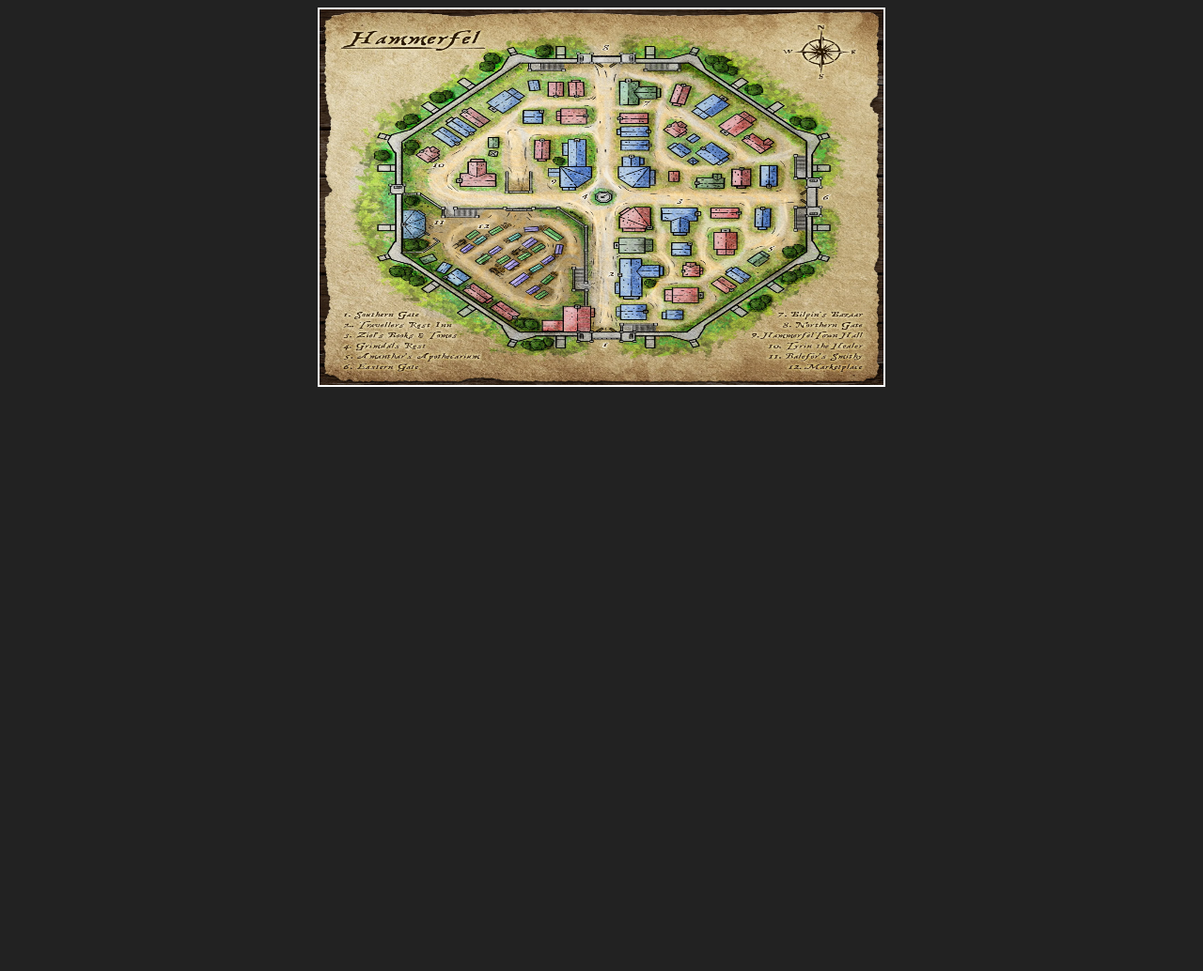
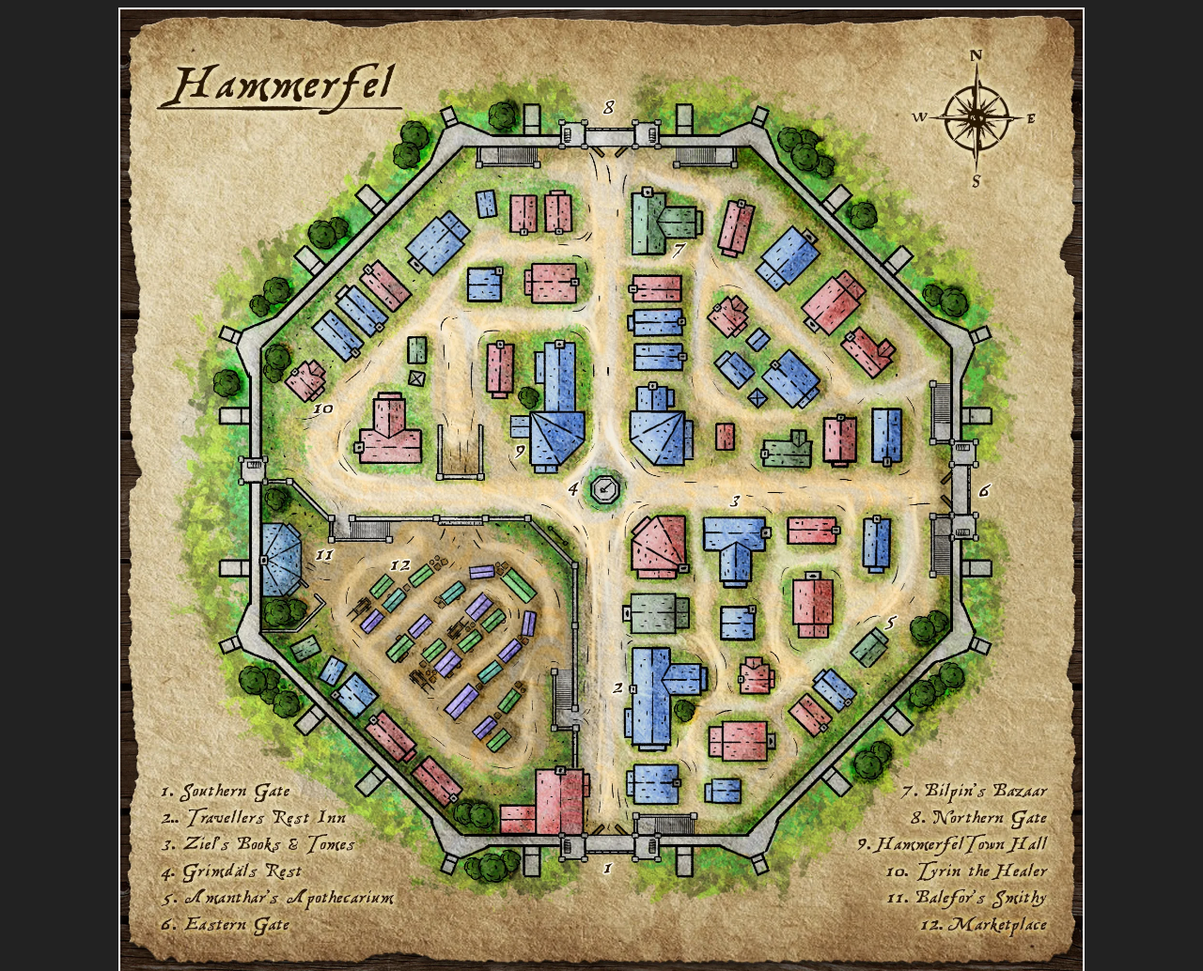
Before and after one commit to SilveraGit/dnd-map, a plain HTML site: page index.html in a window 1280 px wide. Shown: the top 1034 px of the page at 94% size. Before the commit the page ends 800 px from the top, so only its background shows below. Drawn offline with Linux system fonts and the light colour scheme.

Commit message:
CNanged conteiner

```diff
--- a/index.html
+++ b/index.html
@@ -6,7 +6,7 @@
     <title>DnD Map</title>
     <style>
         body { text-align: center; background-color: #222; color: white; }
-        #map-container { position: relative; width: 600px; height: 400px; border: 2px solid white; margin: auto; }
+        #map-container { position: relative; width: 1024px; height: 1024px; border: 2px solid white; margin: auto; }
         #map { width: 100%; height: 100%; }
     </style>
 </head>
```
